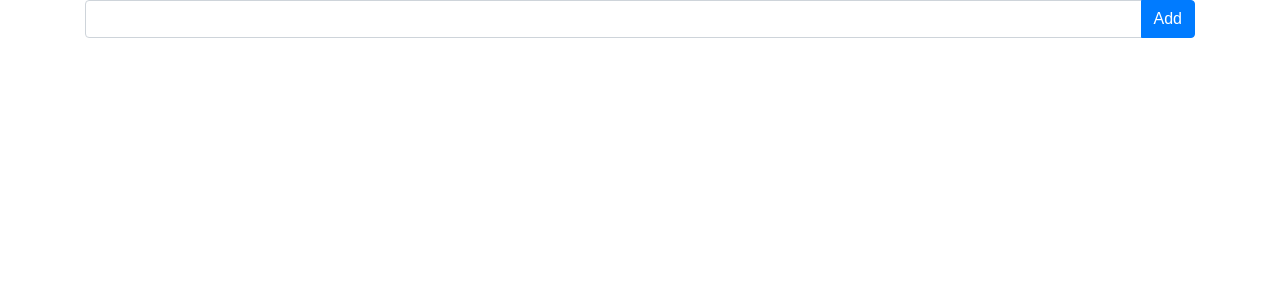
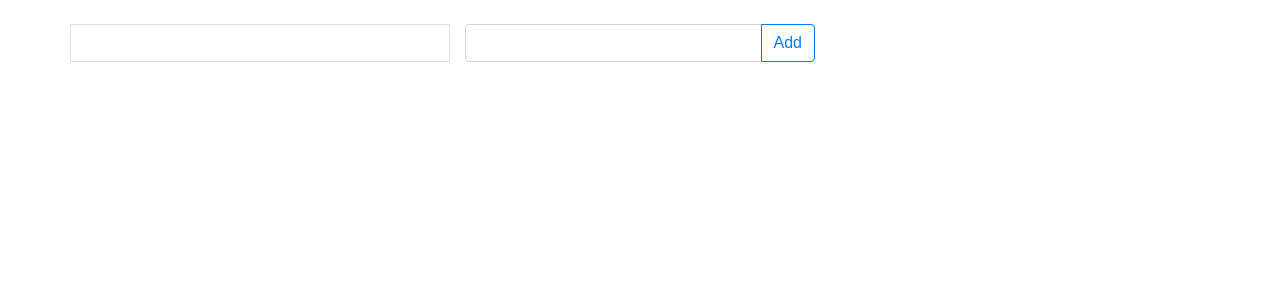
Before and after one commit to alinaMy/todo-list, a React (Create React App) app: page / in a window 1280 px wide. Shown: the top 300 px of the page. Built offline with nearby package versions, Linux system fonts and the light colour scheme.

Commit message:
created columns

```diff
--- a/src/layout/App.js
+++ b/src/layout/App.js
@@ -14,10 +14,21 @@ class App extends Component {
 
   addTodo() {
     const todoList = this.state.todoList;
+    const todoInput = this.state.todoInput;
+    let count = 0;
+    for(let i = 0; i < 4; i++){
+      if(todoInput === ' '){
+        count++;
+      }
+    }
 
-    // while(todoInput != ' ') {
-    //   todoList.push(this.state.todoInput);
-    // }
+    if (count === 3){
+      this.setState({
+        todoList: todoList,
+        todoInput: ''
+      });
+    }
+    todoList.push(this.state.todoInput);
     this.setState({
       todoList: todoList,
       todoInput: ''
@@ -29,8 +40,19 @@ class App extends Component {
 
     console.log(this.state.todoList)
     return (
-      <div className="container">
+      <div className="container pt-4">
 
+        <div className="row">
+          <div className="col-12  col-sm-6 col-md-4 border">
+
+          <ul>
+            {
+              this.state.todoList.map((el, i) => <li key={el + i}>{el}</li>)
+            }
+          </ul>
+          </div>
+
+          <div className="col-12 col-sm-6 col-md-4">
         <div className="input-group">
           <input
             className="form-control"
@@ -39,14 +61,11 @@ class App extends Component {
             onChange={(e) => this.setState({ todoInput: e.target.value })}
           />
           <div className="input-group-append">
-            <button className="btn btn-primary" onClick={() => this.addTodo()}>Add</button>
+            <button className="btn btn-outline-primary" onClick={() => this.addTodo()}>Add</button>
+          </div>
           </div>
         </div>
-          <ul>
-            {
-              this.state.todoList.map((el, i) => <li key={el + i}>{el}</li>)
-            }
-          </ul>
+        </div>
       </div>
 
           );
```
